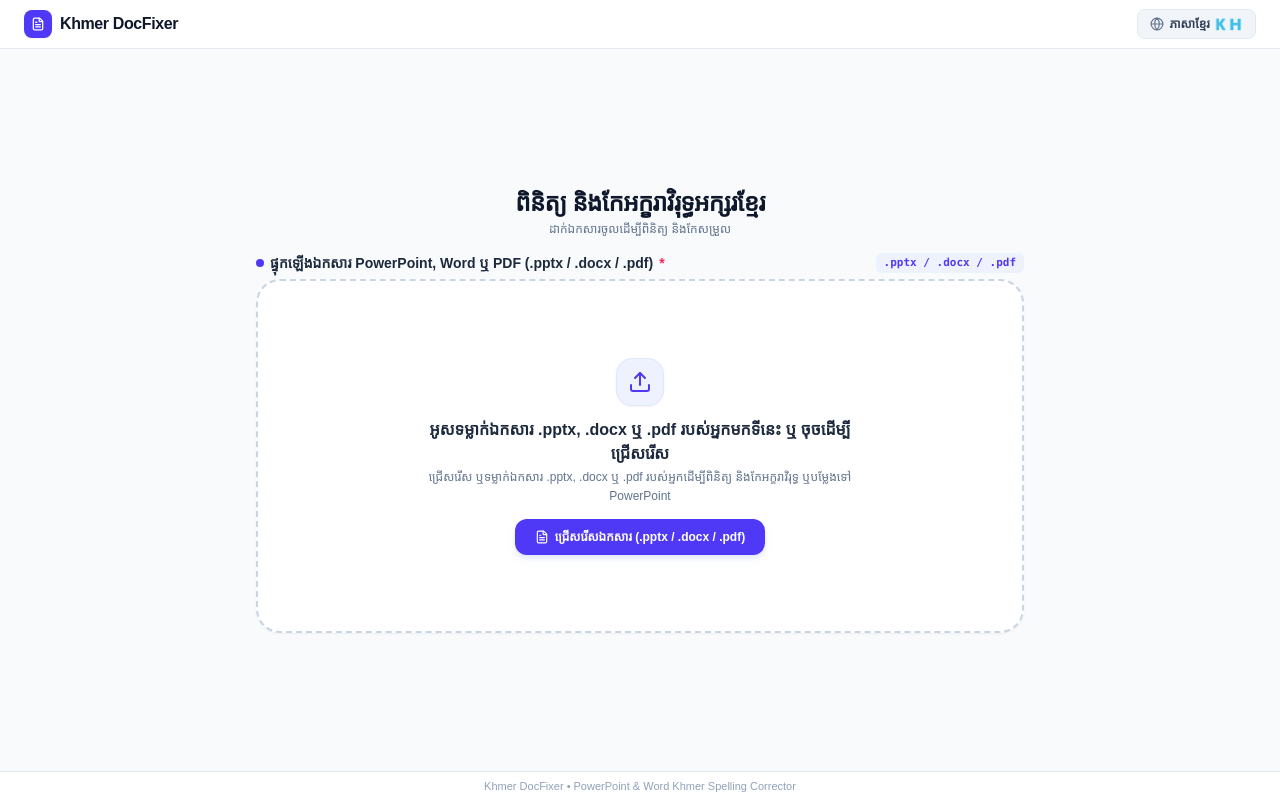
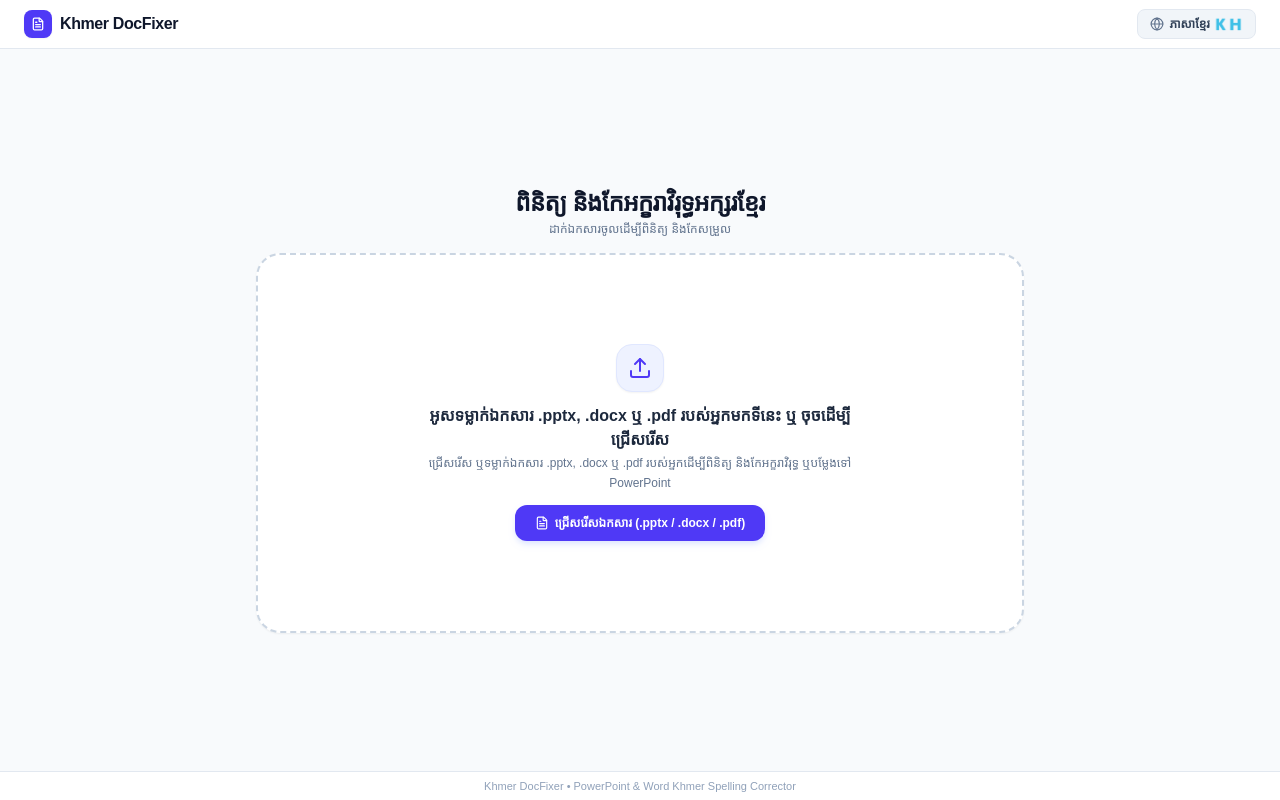
Before and after one commit to jchanthy/pdf-to-pptx, a React (Vite) app in the folder frontend/: page / in a window 1280 px wide. Built offline with nearby package versions, Linux system fonts and the light colour scheme; no server answers; a web font is replaced by a local one.

Commit message:
style(frontend): remove redundant title line above upload dropzone

```diff
--- a/frontend/src/components/UploadStep.tsx
+++ b/frontend/src/components/UploadStep.tsx
@@ -62,15 +62,6 @@ export const UploadStep: React.FC<UploadStepProps> = ({
       <div className="w-full flex-1 max-h-[380px] min-h-[190px] flex flex-col">
         {/* Single Document Upload Zone */}
         <div className="flex flex-col h-full">
-          <div className="flex items-center justify-between mb-1.5 shrink-0">
-            <label className="text-xs sm:text-sm font-bold text-slate-800 flex items-center space-x-1.5">
-              <span className="w-2 h-2 rounded-full bg-indigo-600 inline-block" />
-              <span>{t.upload_pptx_title}</span>
-              <span className="text-rose-500 font-bold">*</span>
-            </label>
-            <span className="text-[11px] text-indigo-600 bg-indigo-50 px-2 py-0.5 rounded-md font-mono font-semibold">.pptx / .docx / .pdf</span>
-          </div>
-
           <div
             onDragOver={(e) => {
               e.preventDefault();
```
Also changed, not shown: 2 other files (tests, documents, lock files or other folders).
